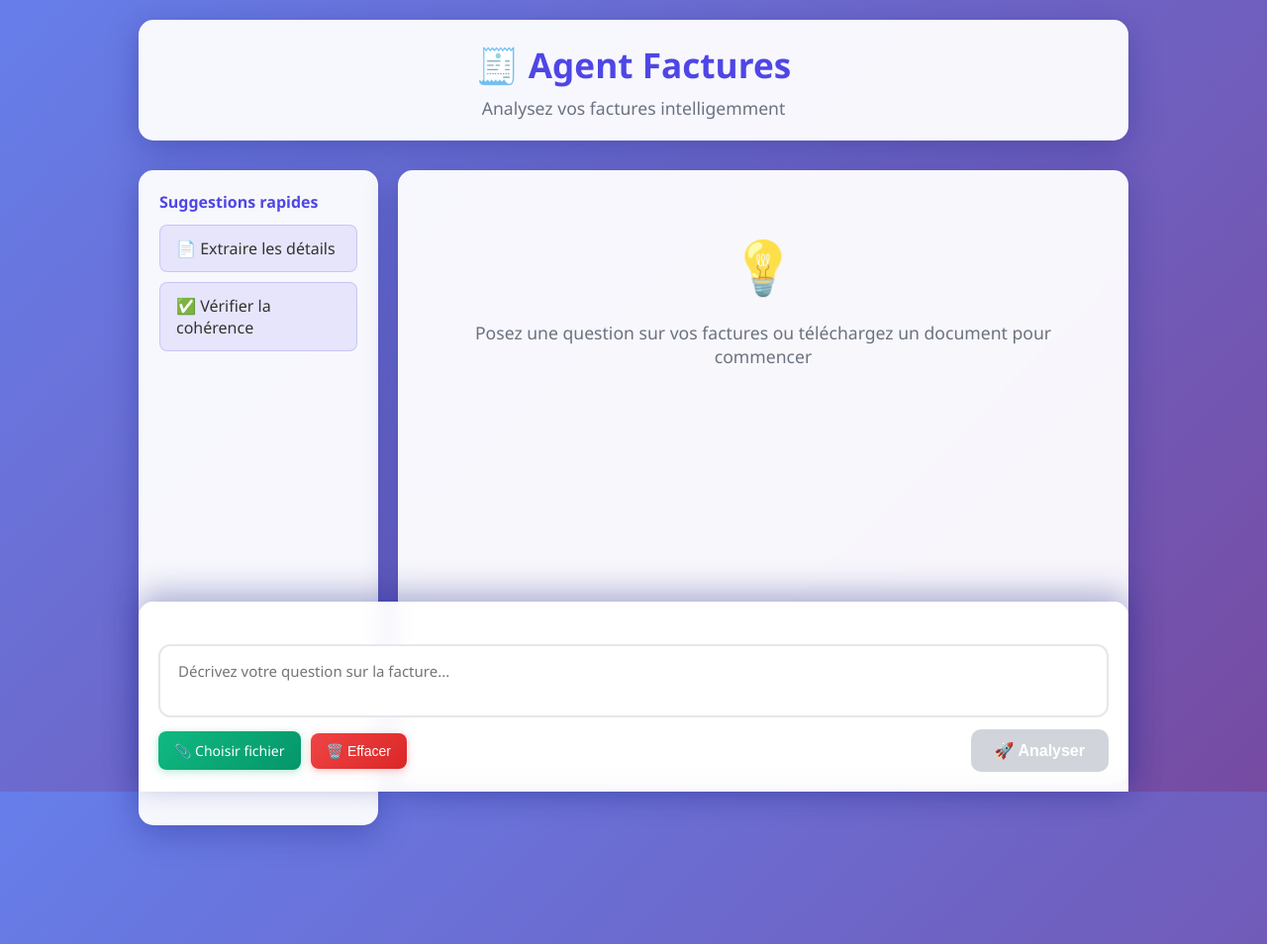
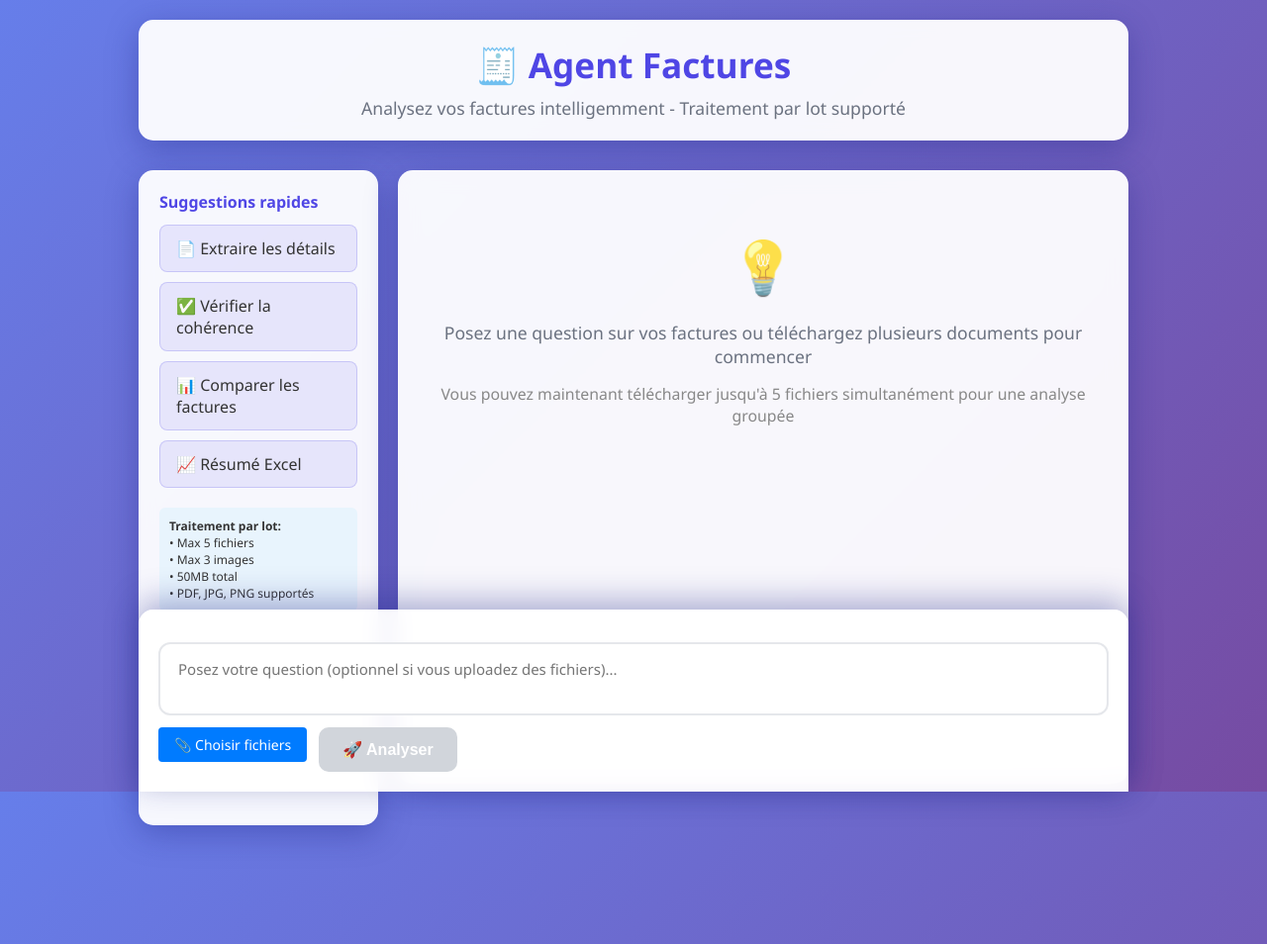
Before and after one commit to Za3tour420/gestion_factures, a Flask app: page / in a window 1280 px wide. Shown: the whole page at 99% size. Run offline with Flask 3, Linux system fonts and the light colour scheme; parts of the project's set-up code (start-up, migrations or seed data) failed here and were passed over.

Commit message:
batch files processing (LLM parses 1, FIX ASAP)

```diff
--- a/static/css/style.css
+++ b/static/css/style.css
@@ -247,50 +247,116 @@ body, html {
     box-shadow: 0 0 0 3px rgba(79, 70, 229, 0.1);
 }
 
-.file-upload-wrapper {
+.preview-header {
+            display: flex;
+            justify-content: space-between;
+            align-items: center;
+            padding: 8px 12px;
+            background: #f0f8ff;
+            border: 1px solid #b8e0d2;
+            border-radius: 4px;
+            margin-bottom: 8px;
+            font-size: 14px;
+            color: #2d5aa0;
+        }
+
+.total-size {
+    font-weight: bold;
+    color: #d73502;
+}
+
+.file-preview-item {
     display: flex;
     align-items: center;
     gap: 10px;
-    flex: 1 1 auto;
-    min-width: 200px;
+    padding: 8px;
+    border: 1px solid #ddd;
+    border-radius: 4px;
+    margin: 4px 0;
+    background: #f9f9f9;
+}
+
+.file-summary {
+    margin-top: 8px;
+    padding: 6px 10px;
+    background: #f5f5f5;
+    border-radius: 4px;
+    font-size: 12px;
+    color: #666;
+    border-left: 3px solid #007bff;
+}
+
+.error-message {
+    background: #fee;
+    border: 1px solid #fcc;
+    color: #c33;
+    padding: 10px;
+    margin: 10px 0;
+    border-radius: 5px;
+    font-size: 14px;
+    animation: slideIn 0.3s ease;
+}
+
+@keyframes slideIn {
+    from { opacity: 0; transform: translateY(-10px); }
+    to { opacity: 1; transform: translateY(0); }
+}
+
+.image-preview {
+    max-height: 200px;
+    overflow-y: auto;
+    border: 1px solid #ddd;
+    border-radius: 6px;
+    padding: 8px;
+    margin-bottom: 10px;
+    background: #fafafa;
+}
+
+.batch-info {
+    background: #e3f2fd;
+    border: 1px solid #2196f3;
+    border-radius: 4px;
+    padding: 8px 12px;
+    margin-bottom: 10px;
+    font-size: 13px;
+    color: #1976d2;
+}
+
+.file-upload-wrapper {
+    display: flex;
+    gap: 8px;
+    align-items: center;
+    margin-bottom: 10px;
 }
 
 .custom-file-btn {
-    background: linear-gradient(135deg, #10b981 0%, #059669 100%);
+    background: #007bff;
     color: white;
-    padding: 10px 16px;
-    border-radius: 8px;
+    padding: 8px 16px;
+    border-radius: 4px;
     cursor: pointer;
+    border: none;
     font-size: 14px;
-    font-weight: 500;
-    user-select: none;
-    transition: all 0.3s ease;
-    border: none;
-    box-shadow: 0 2px 8px rgba(16, 185, 129, 0.3);
+    transition: background-color 0.2s;
 }
 
 .custom-file-btn:hover {
-    transform: translateY(-1px);
-    box-shadow: 0 4px 12px rgba(16, 185, 129, 0.4);
+    background: #0056b3;
 }
 
 #clearFilesBtn {
-    background: linear-gradient(135deg, #ef4444 0%, #dc2626 100%);
+    background: #dc3545;
     color: white;
+    padding: 8px 12px;
     border: none;
-    padding: 10px 16px;
-    border-radius: 8px;
+    border-radius: 4px;
     cursor: pointer;
     font-size: 14px;
-    font-weight: 500;
-    transition: all 0.3s ease;
-    white-space: nowrap;
-    box-shadow: 0 2px 8px rgba(239, 68, 68, 0.3);
+    transition: background-color 0.2s;
 }
 
 #clearFilesBtn:hover {
-    transform: translateY(-1px);
-    box-shadow: 0 4px 12px rgba(239, 68, 68, 0.4);
+    background: #c82333;
 }
 
 #submitBtn {
--- a/static/js/fetch_response.js
+++ b/static/js/fetch_response.js
@@ -1,3 +1,5 @@
+// Updated fetch_response.js with batch processing support
+
 // Elements
 const chatArea = document.getElementById("chatArea");
 const submitBtn = document.getElementById("submitBtn");
@@ -7,6 +9,12 @@ const clearFilesBtn = document.getElementById("clearFilesBtn");
 const previewContainer = document.getElementById("previewContainer");
 
 let isSubmitting = false;
+
+// Configuration constants
+const MAX_FILES = 5;
+const MAX_IMAGES = 3;
+const MAX_FILE_SIZE_MB = 10; // Per file
+const MAX_TOTAL_SIZE_MB = 50;
 
 previewContainer.innerHTML = "";
 window.addEventListener("DOMContentLoaded", updateButtonState);
@@ -33,10 +41,69 @@ function scrollToBottom() {
     });
 }
 
+function formatFileSize(bytes) {
+    if (bytes === 0) return '0 Bytes';
+    const k = 1024;
+    const sizes = ['Bytes', 'KB', 'MB', 'GB'];
+    const i = Math.floor(Math.log(bytes) / Math.log(k));
+    return parseFloat((bytes / Math.pow(k, i)).toFixed(2)) + ' ' + sizes[i];
+}
+
+function isImageFile(filename) {
+    const imageExtensions = ['jpg', 'jpeg', 'png', 'webp', 'gif', 'bmp'];
+    const extension = filename.split('.').pop().toLowerCase();
+    return imageExtensions.includes(extension);
+}
+
+function validateFiles(files) {
+    const errors = [];
+    let totalSize = 0;
+    let imageCount = 0;
+
+    if (files.length > MAX_FILES) {
+        errors.push(`Trop de fichiers sélectionnés. Maximum: ${MAX_FILES}`);
+        return { valid: false, errors };
+    }
+
+    for (let file of files) {
+        // Check individual file size
+        if (file.size > MAX_FILE_SIZE_MB * 1024 * 1024) {
+            errors.push(`${file.name} est trop volumineux (max: ${MAX_FILE_SIZE_MB}MB)`);
+        }
+
+        // Count images
+        if (isImageFile(file.name)) {
+            imageCount++;
+        }
+
+        totalSize += file.size;
+    }
+
+    // Check image count
+    if (imageCount > MAX_IMAGES) {
+        errors.push(`Trop d'images sélectionnées. Maximum: ${MAX_IMAGES}`);
+    }
+
+    // Check total size
+    if (totalSize > MAX_TOTAL_SIZE_MB * 1024 * 1024) {
+        errors.push(`Taille totale trop importante (max: ${MAX_TOTAL_SIZE_MB}MB)`);
+    }
+
+    return { valid: errors.length === 0, errors, totalSize, imageCount };
+}
+
 function updateButtonState() {
     const hasText = query.value.trim().length > 0;
     const hasFiles = fileInput.files.length > 0;
     submitBtn.disabled = !(hasText || hasFiles) || isSubmitting;
+
+    // Update submit button text based on file count
+    if (hasFiles) {
+        const fileCount = fileInput.files.length;
+        submitBtn.textContent = `🚀 Analyser ${fileCount} fichier${fileCount > 1 ? 's' : ''}`;
+    } else {
+        submitBtn.textContent = '🚀 Analyser';
+    }
 }
 
 function showTypingIndicator() {
@@ -60,11 +127,112 @@ function removeTypingIndicator() {
     if (typing) typing.remove();
 }
 
+function showError(message) {
+    const errorDiv = document.createElement("div");
+    errorDiv.className = "error-message";
+    errorDiv.style.cssText = `
+        background: #fee;
+        border: 1px solid #fcc;
+        color: #c33;
+        padding: 10px;
+        margin: 10px 0;
+        border-radius: 5px;
+        font-size: 14px;
+    `;
+    errorDiv.textContent = message;
+
+    // Insert before the chat input
+    const chatInput = document.querySelector('.chat-input');
+    chatInput.parentNode.insertBefore(errorDiv, chatInput);
+
+    // Remove after 5 seconds
+    setTimeout(() => errorDiv.remove(), 5000);
+}
+
+function updatePreviewContainer() {
+    previewContainer.innerHTML = "";
+    const files = Array.from(fileInput.files);
+
+    if (files.length === 0) return;
+
+    // Validate files
+    const validation = validateFiles(files);
+
+    if (!validation.valid) {
+        validation.errors.forEach(error => showError(error));
+        fileInput.value = ""; // Clear invalid selection
+        updateButtonState();
+        return;
+    }
+
+    // Create preview container header
+    const headerDiv = document.createElement("div");
+    headerDiv.className = "preview-header";
+    headerDiv.innerHTML = `
+        <span>📎 ${files.length} fichier${files.length > 1 ? 's' : ''} sélectionné${files.length > 1 ? 's' : ''}</span>
+        <span class="total-size">(${formatFileSize(validation.totalSize)})</span>
+    `;
+    previewContainer.appendChild(headerDiv);
+
+    // Create previews for each file
+    files.forEach((file, index) => {
+        const fileDiv = document.createElement("div");
+        fileDiv.className = "file-preview-item";
+        fileDiv.style.cssText = `
+            display: flex;
+            align-items: center;
+            gap: 10px;
+            padding: 8px;
+            border: 1px solid #ddd;
+            border-radius: 4px;
+            margin: 5px 0;
+            background: #f9f9f9;
+        `;
+
+        if (isImageFile(file.name)) {
+            // Image preview
+            const reader = new FileReader();
+            reader.onload = e => {
+                const img = document.createElement("img");
+                img.src = e.target.result;
+                img.style.cssText = "width: 40px; height: 40px; object-fit: cover; border-radius: 3px;";
+                fileDiv.appendChild(img);
+
+                const infoDiv = document.createElement("div");
+                infoDiv.innerHTML = `
+                    <div style="font-weight: bold; font-size: 12px;">${file.name}</div>
+                    <div style="font-size: 11px; color: #666;">${formatFileSize(file.size)}</div>
+                `;
+                fileDiv.appendChild(infoDiv);
+            };
+            reader.readAsDataURL(file);
+        } else {
+            // Document preview
+            const icon = document.createElement("div");
+            icon.textContent = "📄";
+            icon.style.cssText = "font-size: 24px; width: 40px; text-align: center;";
+            fileDiv.appendChild(icon);
+
+            const infoDiv = document.createElement("div");
+            infoDiv.innerHTML = `
+                <div style="font-weight: bold; font-size: 12px;">${file.name}</div>
+                <div style="font-size: 11px; color: #666;">${formatFileSize(file.size)}</div>
+            `;
+            fileDiv.appendChild(infoDiv);
+        }
+
+        previewContainer.appendChild(fileDiv);
+    });
+}
+
 /********* Event Listeners *********/
 
 // Button state updates
 query.addEventListener("input", updateButtonState);
-fileInput.addEventListener("change", updateButtonState);
+fileInput.addEventListener("change", () => {
+    updateButtonState();
+    updatePreviewContainer();
+});
 
 // Auto-resize textarea
 query.addEventListener('input', function() {
@@ -79,66 +247,56 @@ clearFilesBtn.addEventListener("click", () => {
     updateButtonState();
 });
 
-// Image preview
-fileInput.addEventListener("change", () => {
-    previewContainer.innerHTML = "";
-    Array.from(fileInput.files).forEach(file => {
-        if (file.type.startsWith("image/")) {
-            const reader = new FileReader();
-            reader.onload = e => {
-                const img = document.createElement("img");
-                img.src = e.target.result;
-                img.title = file.name;
-                previewContainer.appendChild(img);
-            };
-            reader.readAsDataURL(file);
-        }
-    });
-});
-
 // Submit form
 document.getElementById("chatForm").addEventListener("submit", async function(event) {
     event.preventDefault();
 
     if (isSubmitting) return;
 
+    const files = Array.from(fileInput.files);
+    const userQuery = query.value.trim();
+
+    // Final validation before submission
+    if (files.length > 0) {
+        const validation = validateFiles(files);
+        if (!validation.valid) {
+            validation.errors.forEach(error => showError(error));
+            return;
+        }
+    }
+
+    if (!userQuery && files.length === 0) {
+        showError("Veuillez saisir une question ou sélectionner des fichiers.");
+        return;
+    }
+
     isSubmitting = true;
     hideEmptyState();
 
     const form = new FormData();
-    const userQuery = query.value;
     form.append("query", userQuery);
 
-    if (fileInput.files.length > 0) {
-        form.append("fileUpload", fileInput.files[0]);
-    }
+    // Append all files
+    files.forEach(file => {
+        form.append("fileUpload", file);
+    });
 
-    // Add user message
+    // Create user message with file information
     const userDiv = document.createElement("div");
     userDiv.className = "message user";
 
-    let imageHtml = "";
-    Array.from(fileInput.files).forEach(file => {
-        if (file.type.startsWith("image/")) {
-            const reader = new FileReader();
-            reader.onload = e => {
-                const img = document.createElement("img");
-                img.src = e.target.result;
-                userDiv.appendChild(img);
-            };
-            reader.readAsDataURL(file);
-        }
-    });
+    let contentHtml = `<div class="message-header">Vous</div>`;
+    contentHtml += `<div class="content">${marked.parse(userQuery) || '<em>Fichiers téléchargés</em>'}</div>`;
 
-    userDiv.innerHTML = `
-        <div class="message-header">Vous</div>
-        <div class="content">${marked.parse(userQuery) || '<em>Document téléchargé</em>'}</div>
-    `;
-
-    if (imageHtml) {
-        userDiv.innerHTML += imageHtml;
+    // Add file summary
+    if (files.length > 0) {
+        contentHtml += `<div class="file-summary" style="margin-top: 8px; font-size: 12px; color: #666;">`;
+        contentHtml += `📎 ${files.length} fichier${files.length > 1 ? 's' : ''}: `;
+        contentHtml += files.map(f => f.name).join(', ');
+        contentHtml += `</div>`;
     }
 
+    userDiv.innerHTML = contentHtml;
     chatArea.appendChild(userDiv);
 
     // Clear inputs
@@ -162,15 +320,16 @@ document.getElementById("chatForm").addEventListener("submit", async function(ev
         removeTypingIndicator();
 
         if (!response.ok) {
-            throw new Error("Erreur serveur");
+            const errorData = await response.json();
+            throw new Error(errorData.error || "Erreur serveur");
         }
 
         const data = await response.json();
 
-        // Simply get the last message from the server response (which should be the assistant's response)
+        // Get the last message from the server response
         const lastMessage = data.history[data.history.length - 1];
 
-        // Add only if it's an assistant message (safety check)
+        // Add assistant response
         if (lastMessage && lastMessage.role === 'assistant') {
             const div = document.createElement("div");
             div.className = "message assistant";
@@ -185,11 +344,13 @@ document.getElementById("chatForm").addEventListener("submit", async function(ev
 
     } catch (error) {
         removeTypingIndicator();
+        showError(error.message);
+
         const errorDiv = document.createElement("div");
         errorDiv.className = "message assistant";
         errorDiv.innerHTML = `
             <div class="message-header">Assistant</div>
-            <div class="content">❌ Une erreur est survenue. Veuillez réessayer.</div>
+            <div class="content">❌ ${error.message}</div>
         `;
         chatArea.appendChild(errorDiv);
         scrollToBottom();
--- a/templates/index.html
+++ b/templates/index.html
@@ -10,17 +10,26 @@
     <div class="container">
         <div class="header">
             <h1>🧾 Agent Factures</h1>
-            <div class="subtitle">Analysez vos factures intelligemment</div>
+            <div class="subtitle">Analysez vos factures intelligemment - Traitement par lot supporté</div>
         </div>
-
         <div class="main">
             <!-- Sidebar with query suggestions -->
             <div class="sidebar">
                 <div class="sidebar-title">Suggestions rapides</div>
-                <div class="example-question" onclick="setQuery('Extraire les détails')">📄 Extraire les détails</div>
-                <div class="example-question" onclick="setQuery('Vérifier la cohérence')">✅ Vérifier la cohérence</div>
+                <div class="example-question" onclick="setQuery('Extraire les détails de toutes les factures')">📄 Extraire les détails</div>
+                <div class="example-question" onclick="setQuery('Vérifier la cohérence des documents')">✅ Vérifier la cohérence</div>
+                <div class="example-question" onclick="setQuery('Comparer les factures uploadées')">📊 Comparer les factures</div>
+                <div class="example-question" onclick="setQuery('Créer un résumé Excel')">📈 Résumé Excel</div>
+
+                <!-- Batch processing info -->
+                <div style="margin-top: 20px; padding: 10px; background: #e8f4fd; border-radius: 6px; font-size: 12px;">
+                    <strong>Traitement par lot:</strong><br>
+                    • Max 5 fichiers<br>
+                    • Max 3 images<br>
+                    • 50MB total<br>
+                    • PDF, JPG, PNG supportés
+                </div>
             </div>
-
             <!-- Chat area -->
             <div id="chatArea" class="chat-area">
                 {% if history %}
@@ -35,42 +44,69 @@
                 {% else %}
                     <div class="empty-state">
                         <div class="icon">💡</div>
-                        <div>Posez une question sur vos factures ou téléchargez un document pour commencer</div>
+                        <div>Posez une question sur vos factures ou téléchargez plusieurs documents pour commencer</div>
+                        <div style="margin-top: 15px; font-size: 0.9em; color: #888;">
+                            Vous pouvez maintenant télécharger jusqu'à 5 fichiers simultanément pour une analyse groupée
+                        </div>
                     </div>
                 {% endif %}
             </div>
         </div>
     </div>
-
     <!-- Chat input -->
     <form id="chatForm" method="POST" enctype="multipart/form-data" class="chat-input">
-        <div id="previewContainer" class="image-preview"></div>
-        <textarea id="query" name="query" placeholder="Décrivez votre question sur la facture..." rows="2"></textarea>
+        <!-- File preview container -->
+        <div id="previewContainer"></div>
+
+        <!-- Batch processing info (shown when files are selected) -->
+        <div id="batchInfo" class="batch-info" style="display: none;">
+            <strong>📦 Mode traitement par lot activé</strong> - Tous les fichiers seront analysés ensemble
+        </div>
+
+        <textarea id="query" name="query" placeholder="Posez votre question (optionnel si vous uploadez des fichiers)..." rows="2"></textarea>
 
         <div class="file-upload-wrapper">
-            <label for="fileUpload" class="custom-file-btn">📎 Choisir fichier</label>
-            <button type="button" id="clearFilesBtn">🗑️ Effacer</button>
+            <label for="fileUpload" class="custom-file-btn">📎 Choisir fichiers</label>
+            <button type="button" id="clearFilesBtn" style="display: none;">🗑️ Effacer</button>
         </div>
         <input id="fileUpload" type="file" name="fileUpload" accept=".pdf,.jpg,.jpeg,.png,.webp" multiple style="display:none;" />
         <button type="submit" id="submitBtn">🚀 Analyser</button>
     </form>
 
+    <!-- Include the updated JavaScript -->
     <script src="{{ url_for('static', filename='js/fetch_response.js') }}"></script>
+
     <script>
         // Render markdown for existing messages and scroll to bottom on load
         document.addEventListener('DOMContentLoaded', function() {
             const chatArea = document.getElementById('chatArea');
             const messageContents = chatArea.querySelectorAll('.message .content');
             messageContents.forEach(content => {
-                if (content.dataset.content) content.innerHTML = marked.parse(content.dataset.content);
+                if (content.dataset.content) {
+                    content.innerHTML = marked.parse(content.dataset.content);
+                }
             });
             chatArea.scrollTo({ top: chatArea.scrollHeight, behavior: "smooth" });
         });
 
+        // Function to set predefined queries (updated to work with new JS)
         function setQuery(text) {
             const query = document.getElementById('query');
             query.value = text;
             query.focus();
+            // Trigger the updateButtonState function from fetch_response.js
+            if (typeof updateButtonState === 'function') {
+                updateButtonState();
+            }
+            // Hide empty state
+            if (typeof hideEmptyState === 'function') {
+                hideEmptyState();
+            }
+        }
+
+        // Add utility function for file size calculation (if not in utils.py)
+        function get_file_size_mb(file_bytes) {
+            return file_bytes.length / (1024 * 1024);
         }
     </script>
 </body>
```
Also changed, not shown: agent/agentic.py (+25 -20 lines), core/utils.py (+12 -0 lines).
